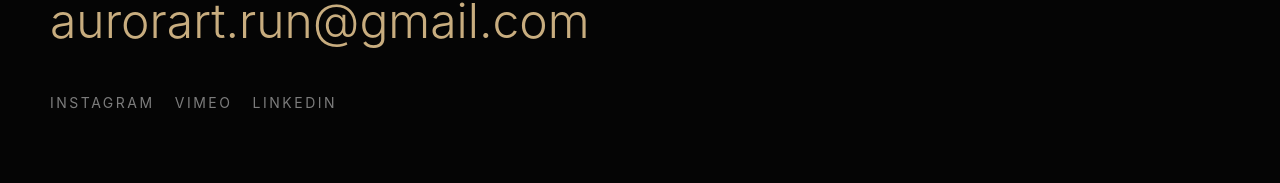
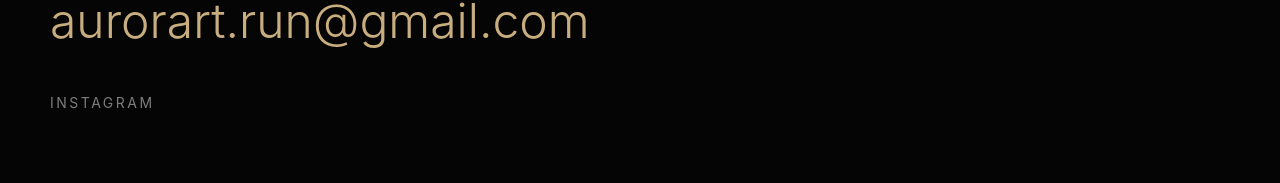
Before and after one commit to Sylvain46/sylvain-ai, a Next.js app: page / in a window 1280 px wide. Shown: the part 5718-5901 px from the top of the page. Built offline with nearby package versions, Linux system fonts and the light colour scheme.

Commit message:
liens des réseaux

```diff
--- a/components/ContactSection.tsx
+++ b/components/ContactSection.tsx
@@ -20,14 +20,13 @@ export default function ContactSection() {
             aurorart.run@gmail.com
           </a>
           <div className="mt-12 flex flex-wrap gap-5 text-sm uppercase tracking-[0.18em] text-white/48">
-            <a href="#" className="transition duration-500 hover:text-white">
+            <a
+              href="https://www.instagram.com/sylvn.ai/"
+              target="_blank"
+              rel="noopener noreferrer"
+              className="transition duration-500 hover:text-white"
+            >
               Instagram
-            </a>
-            <a href="#" className="transition duration-500 hover:text-white">
-              Vimeo
-            </a>
-            <a href="#" className="transition duration-500 hover:text-white">
-              LinkedIn
             </a>
           </div>
         </RevealText>
```
